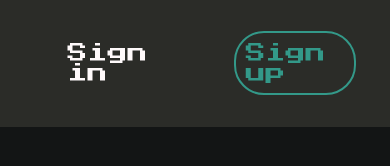
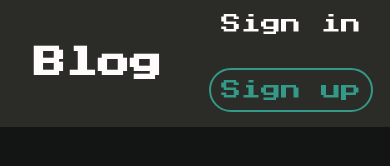
Before and after one commit to HugoVitorOliveira/blog, a plain HTML site: page index.html in a window 390 px wide. Drawn offline with Linux system fonts and the light colour scheme.

Commit message:
Ajuste do ajuste

```diff
--- a/indexstyle.css
+++ b/indexstyle.css
@@ -43,6 +43,12 @@ header{
 }
 @media(max-width: 1000px){
     h1{
-        display: none;
+        /* font-size: 20px; */
+    }
+    .links{
+        flex-direction: column;
+    }
+    .links a{
+        margin: 2vh;
     }
 }
```
